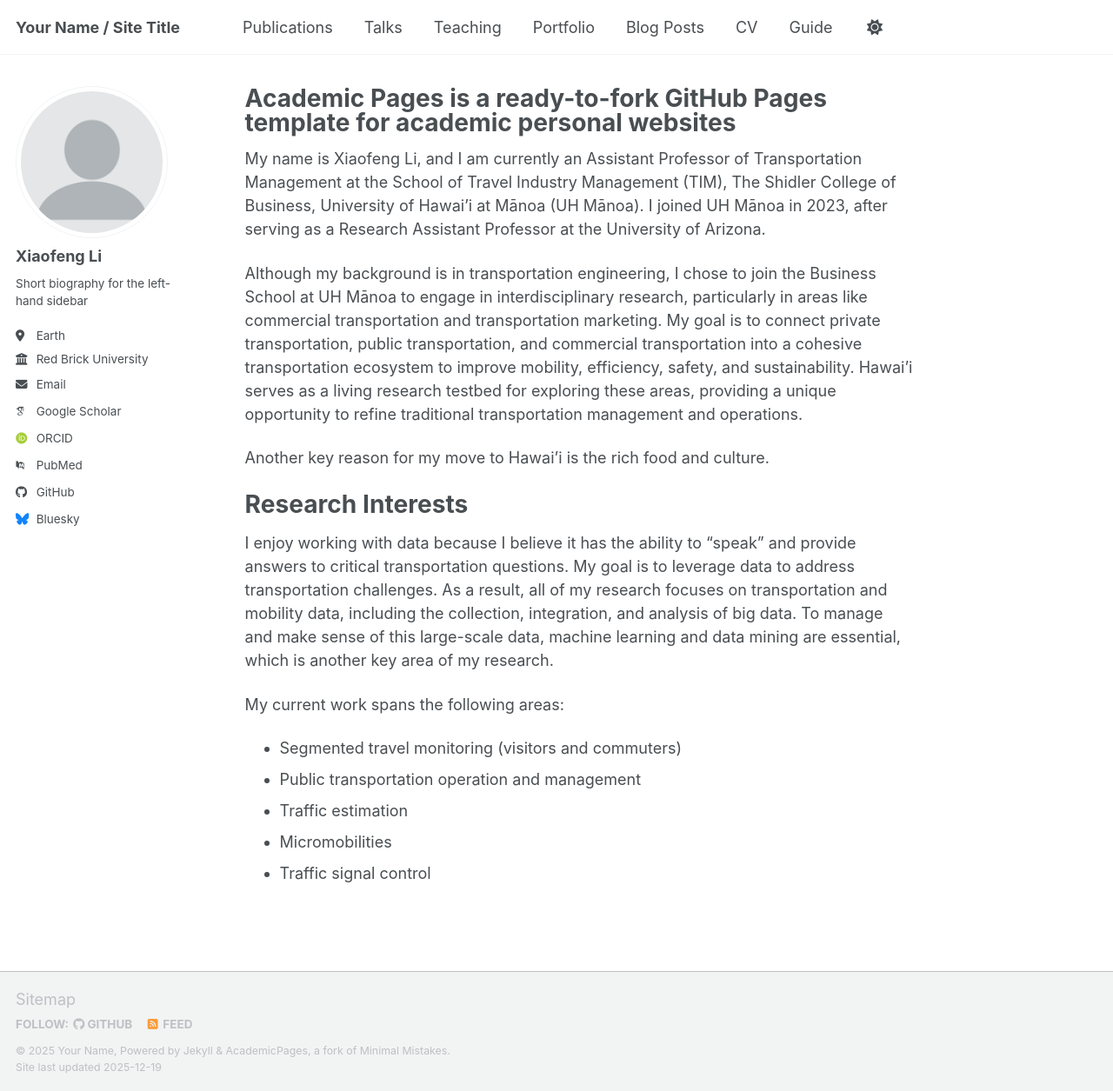
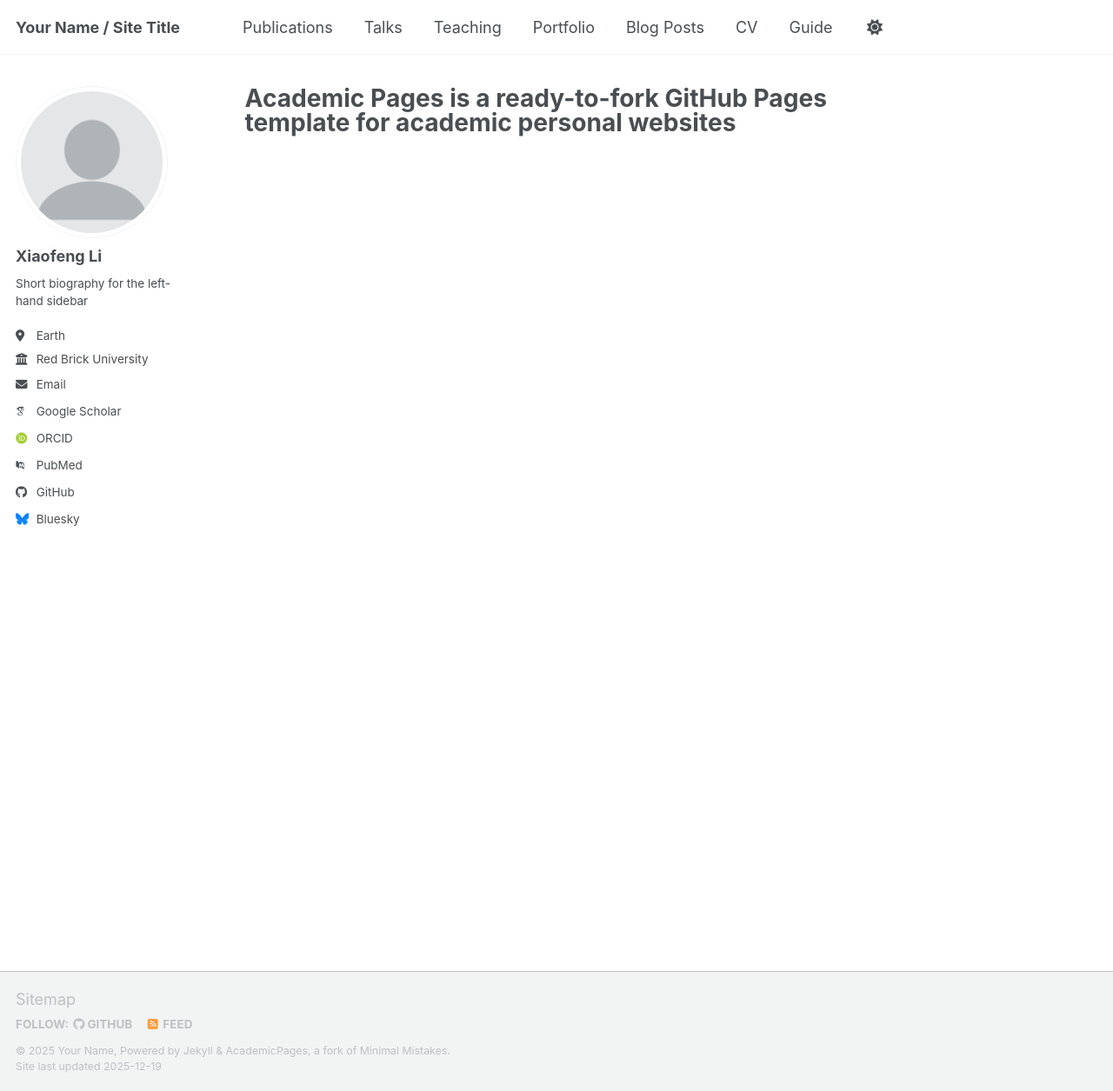
Before and after one commit to xiaofengli25/xiaofeng, a Jekyll site: the page built from _pages/about.md, in a window 1280 px wide and 1255 px high. Shown: the whole window at 87% size. Built offline with Jekyll 4.4.1, drawn with Linux system fonts in a browser that asks for light colours; some web fonts are replaced; a script bundle is joined from its source files by our own code; library files that are not in the unit come from our copies.

Commit message:
Update about.md

```diff
--- a/_pages/about.md
+++ b/_pages/about.md
@@ -6,20 +6,3 @@ redirect_from:
   - /about/
   - /about.html
 ---
-
-My name is Xiaofeng Li, and I am currently an Assistant Professor of Transportation Management at the School of Travel Industry Management (TIM), The Shidler College of Business, University of Hawai'i at Mānoa (UH Mānoa). I joined UH Mānoa in 2023, after serving as a Research Assistant Professor at the University of Arizona.
-
-Although my background is in transportation engineering, I chose to join the Business School at UH Mānoa to engage in interdisciplinary research, particularly in areas like commercial transportation and transportation marketing. My goal is to connect private transportation, public transportation, and commercial transportation into a cohesive transportation ecosystem to improve mobility, efficiency, safety, and sustainability. Hawai'i serves as a living research testbed for exploring these areas, providing a unique opportunity to refine traditional transportation management and operations.
-
-Another key reason for my move to Hawai'i is the rich food and culture.
-
-Research Interests
-======
-I enjoy working with data because I believe it has the ability to "speak" and provide answers to critical transportation questions. My goal is to leverage data to address transportation challenges. As a result, all of my research focuses on transportation and mobility data, including the collection, integration, and analysis of big data. To manage and make sense of this large-scale data, machine learning and data mining are essential, which is another key area of my research.
-
-My current work spans the following areas:
-- Segmented travel monitoring (visitors and commuters)
-- Public transportation operation and management
-- Traffic estimation
-- Micromobilities
-- Traffic signal control
```
